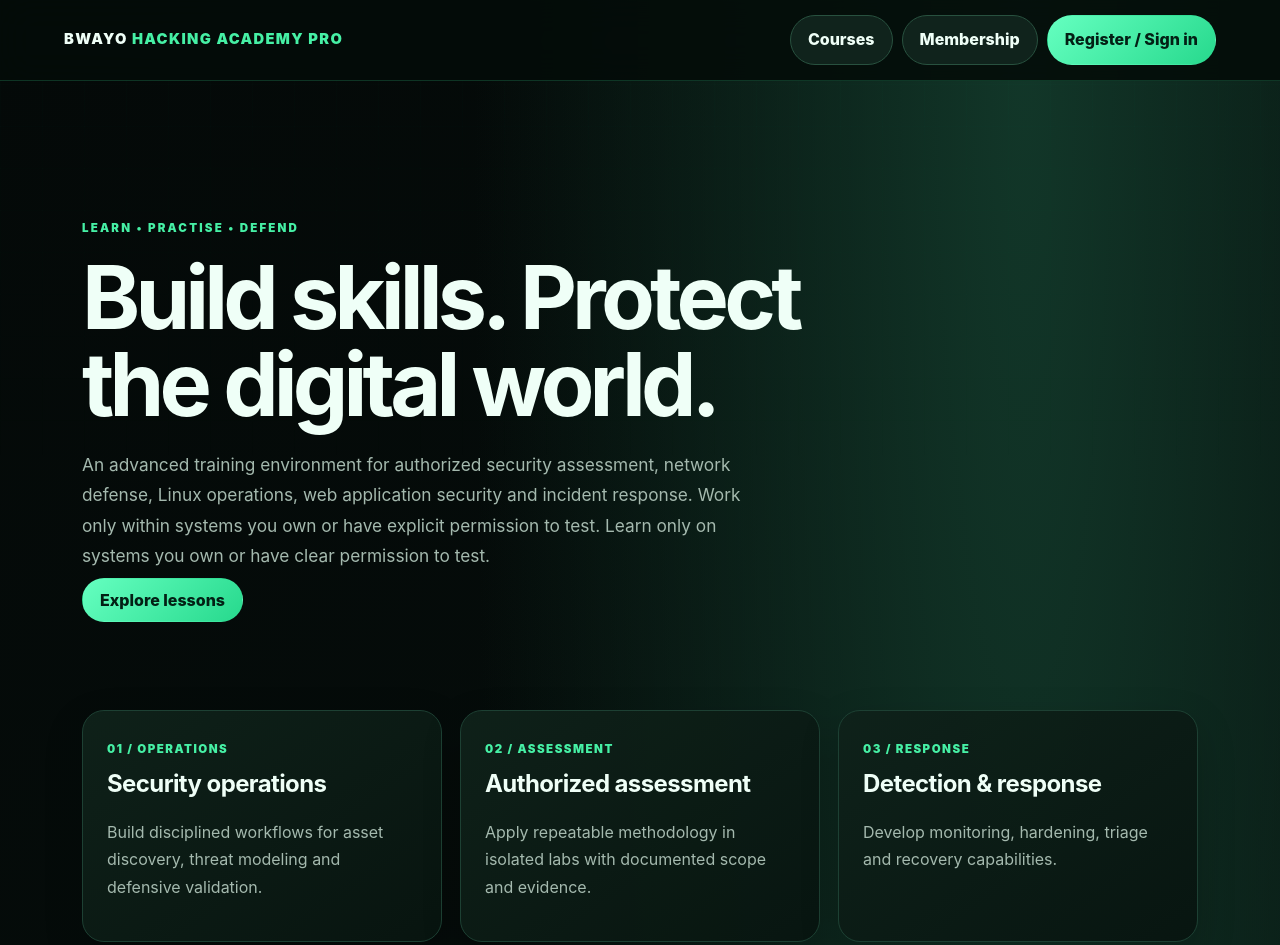
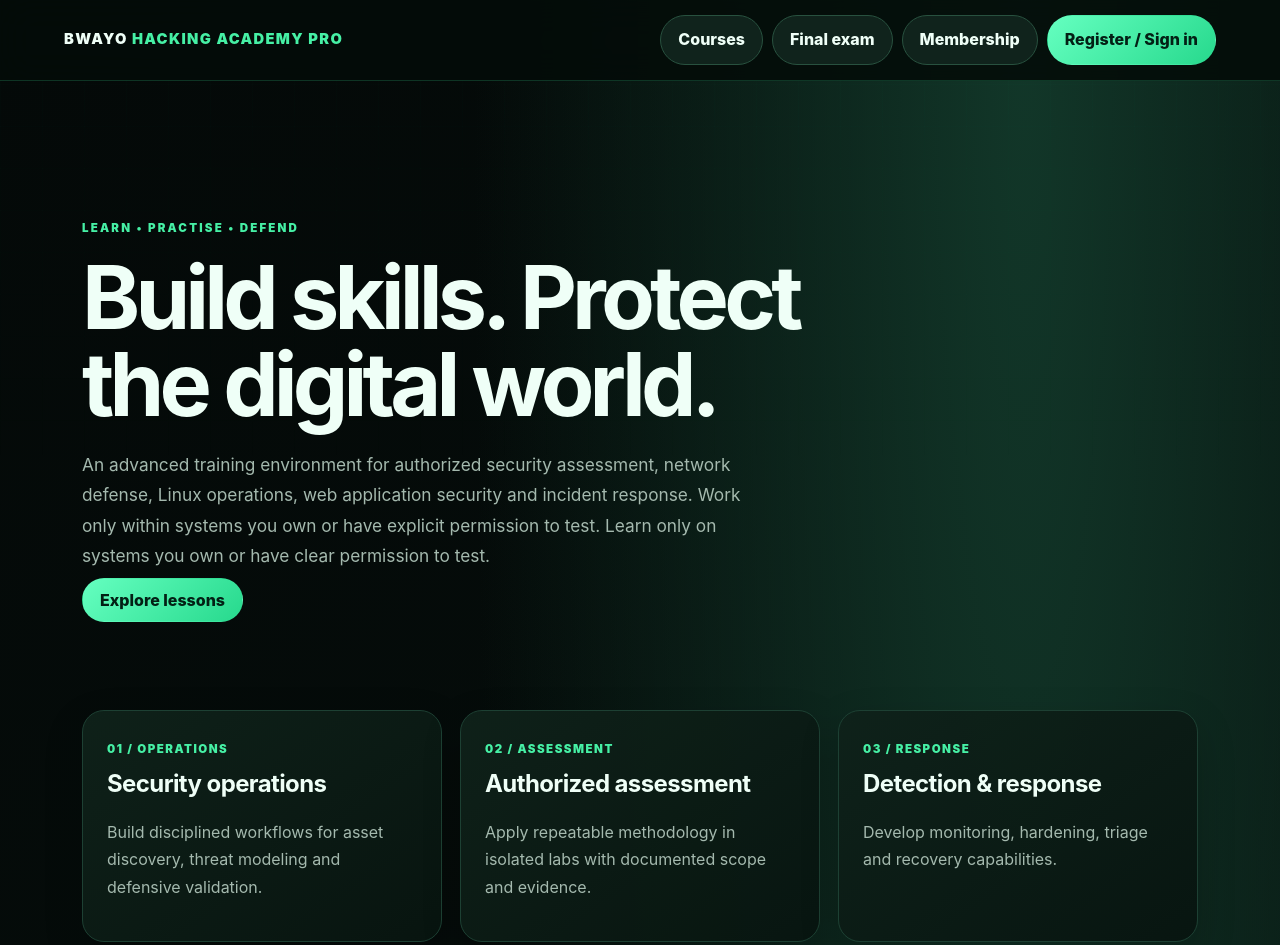
Before and after one commit to nabonyajenipher-cell/BWAYO-HACKING-ACADEMY-PRO, a website: page index.html in a window 1280 px wide. Shown: the top 945 px of the page. Drawn offline with nearby package versions, Linux system fonts and the light colour scheme.

Commit message:
Add final exam navigation link

```diff
--- a/index.html
+++ b/index.html
@@ -48,7 +48,7 @@ footer{position:relative;padding:34px 18px;text-align:center;border-top:1px soli
 @media print{body.print-certificate *{visibility:hidden!important}body.print-certificate #certificateCard,body.print-certificate #certificateCard *{visibility:visible!important}body.print-certificate #certificateCard{display:block!important;position:absolute;left:0;top:0;width:100%;margin:0;padding:20px;background:white!important;color:#111!important}body.print-certificate #certificateCard .muted{color:#333!important}body.print-certificate #certificateCard div{background:white!important;color:#111!important;border-color:#176b49!important}body.print-certificate #certificateCard h2{color:#176b49!important}}</style>
 </head>
 <body>
-<header><div class="brand">BWAYO <span>HACKING ACADEMY PRO</span></div><nav><a class="btn secondary" href="#courses">Courses</a><a class="btn secondary" href="#membership">Membership</a><a class="btn" href="#account">Register / Sign in</a><a id="adminNav" class="btn hidden" href="#admin">Admin dashboard</a></nav></header>
+<header><div class="brand">BWAYO <span>HACKING ACADEMY PRO</span></div><nav><a class="btn secondary" href="#courses">Courses</a><a class="btn secondary" href="#finalExam">Final exam</a><a class="btn secondary" href="#membership">Membership</a><a class="btn" href="#account">Register / Sign in</a><a id="adminNav" class="btn hidden" href="#admin">Admin dashboard</a></nav></header>
 <main>
 <section class="hero"><div class="eyebrow">Learn • Practise • Defend</div><h1>Build skills. Protect the digital world.</h1><p class="muted">An advanced training environment for authorized security assessment, network defense, Linux operations, web application security and incident response. Work only within systems you own or have explicit permission to test. Learn only on systems you own or have clear permission to test.</p><a class="btn" href="#courses">Explore lessons</a></section>
 <section class="grid"><article class="card"><div class="tag">01 / OPERATIONS</div><h2>Security operations</h2><p>Build disciplined workflows for asset discovery, threat modeling and defensive validation.</p></article><article class="card"><div class="tag">02 / ASSESSMENT</div><h2>Authorized assessment</h2><p>Apply repeatable methodology in isolated labs with documented scope and evidence.</p></article><article class="card"><div class="tag">03 / RESPONSE</div><h2>Detection & response</h2><p>Develop monitoring, hardening, triage and recovery capabilities.</p></article></section>
```
